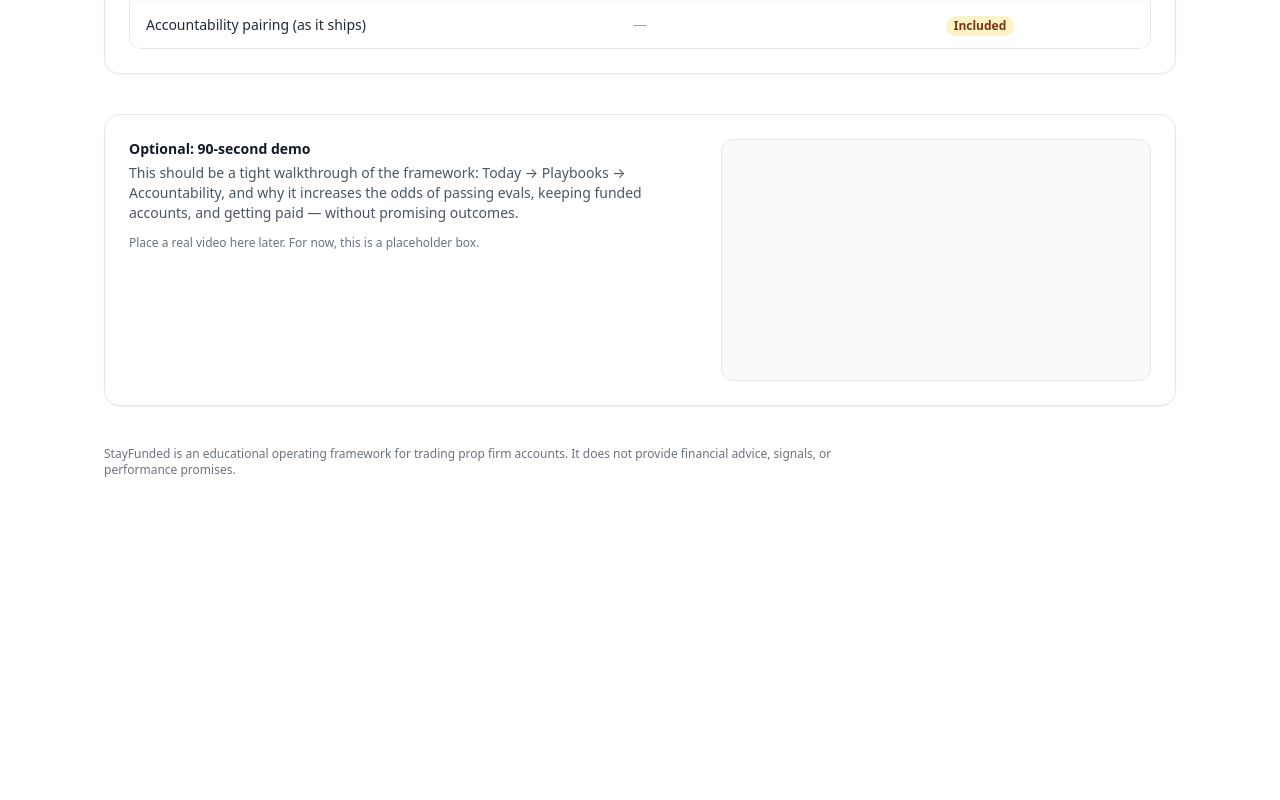
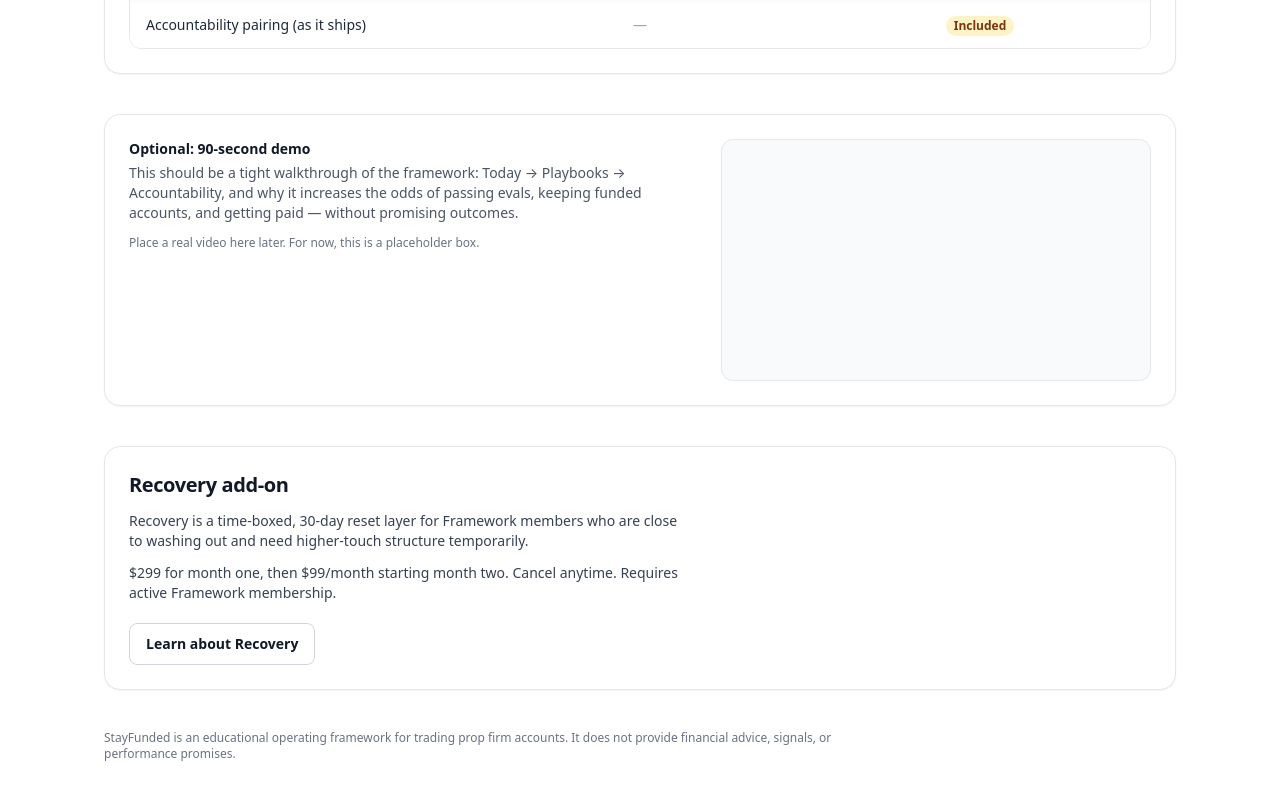
Before and after one commit to stayfunded/stayfunded, a Next.js app: page /pricing in a window 1280 px wide. Shown: the part 1360-2160 px from the top of the page. Before the commit the page ends 1894 px from the top, so only its background shows below. Built offline with nearby package versions, Linux system fonts and the light colour scheme; no server answers.

Commit message:
Add Recovery add-on block to pricing

```diff
--- a/src/app/pricing/page.tsx
+++ b/src/app/pricing/page.tsx
@@ -303,6 +303,25 @@ export default function PricingPage() {
           <MiniCompare />
           <VideoPlaceholder />
 
+          {/* Recovery add-on */}
+          <section className="mt-10 rounded-2xl border border-gray-200 bg-white p-6 shadow-sm">
+            <h2 className="text-xl font-semibold text-gray-900">Recovery add-on</h2>
+            <p className="mt-3 text-sm text-gray-700">
+              Recovery is a time-boxed, 30-day reset layer for Framework members who are close to washing out and need higher-touch structure temporarily.
+            </p>
+            <p className="mt-3 text-sm text-gray-700">
+              $299 for month one, then $99/month starting month two. Cancel anytime. Requires active Framework membership.
+            </p>
+            <div className="mt-5">
+              <Link
+                href="/recovery"
+                className="inline-flex items-center justify-center rounded-lg border border-gray-300 bg-white px-4 py-2.5 text-sm font-semibold text-gray-900 hover:bg-gray-100"
+              >
+                Learn about Recovery
+              </Link>
+            </div>
+          </section>
+
           {/* Footer note */}
           <div className="mt-10 max-w-3xl text-xs text-gray-500">
             StayFunded is an educational operating framework for trading prop firm
```
